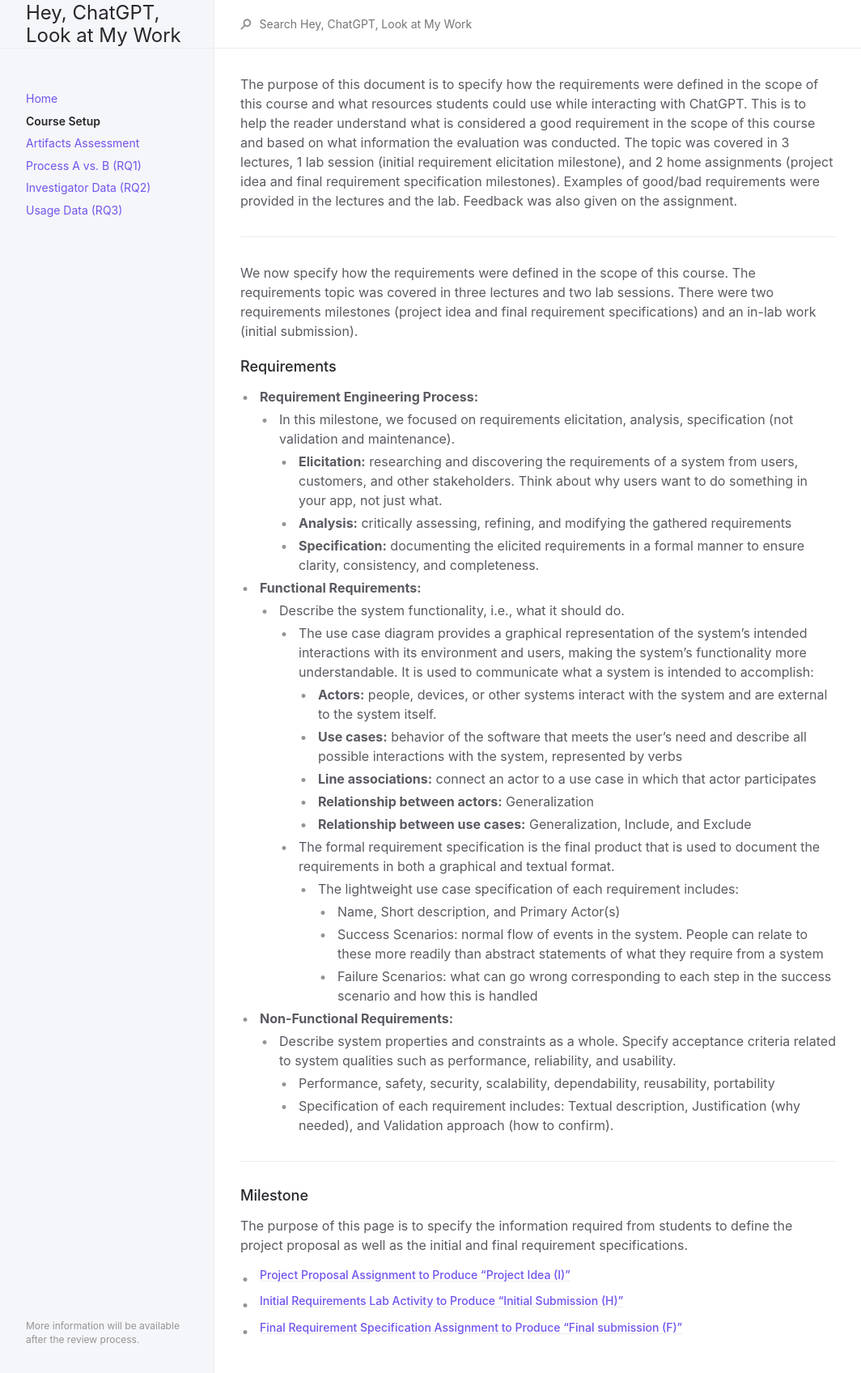
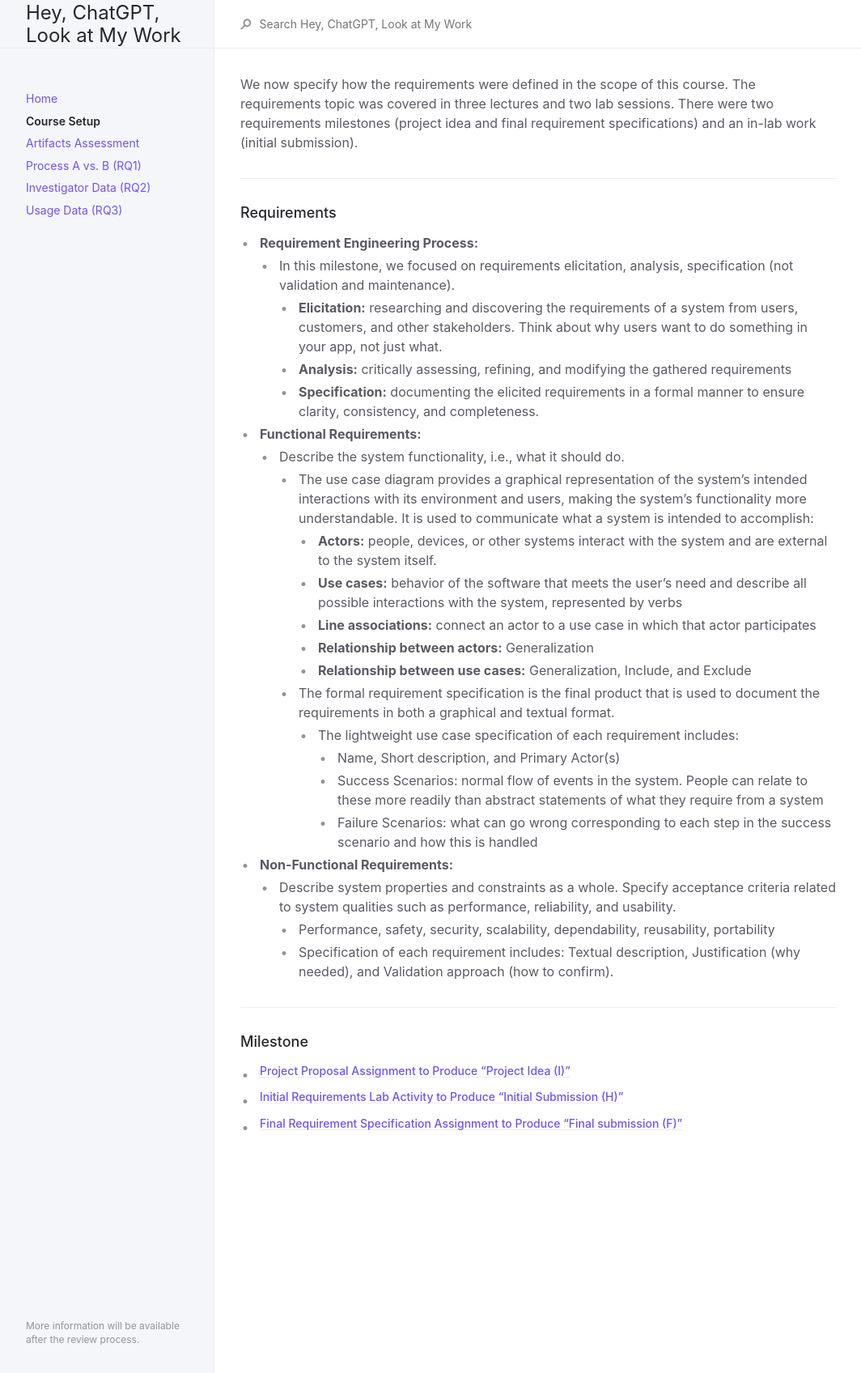
Before and after one commit to anonymousresearcher2020/anonymousresearcher2020.github.io, a Jekyll site: the page built from docs/course.md, in a window 1280 px wide. Shown: the whole page at 81% size, without its empty margins (107-1171 px from the left). Built offline with Jekyll 4.4.1, drawn with Linux system fonts in a browser that asks for light colours.

Commit message:
restructuring

```diff
--- a/docs/course.md
+++ b/docs/course.md
@@ -6,12 +6,9 @@ has_children: false
 permalink: /docs/course_setup
 ---
 
-The purpose of this document is to specify how the requirements were defined in the scope of this course and what resources students could use while interacting with ChatGPT. This is to help the reader understand what is considered a good requirement in the scope of this course and based on what information the evaluation was conducted. The topic was covered in 3 lectures, 1 lab session (initial requirement elicitation milestone), and 2 home assignments (project idea and final requirement specification milestones). Examples of good/bad requirements were provided in the lectures and the lab. Feedback was also given on the assignment.
+We now specify how the requirements were defined in the scope of this course. The requirements topic was covered in three lectures and two lab sessions. There were two requirements milestones (project idea and final requirement specifications) and an in-lab work (initial submission).
 
 ---
-
-We now specify how the requirements were defined in the scope of this course. The requirements topic was covered in three lectures and two lab sessions. There were two requirements milestones (project idea and final requirement specifications) and an in-lab work (initial submission).
-
 
 ### Requirements
 
@@ -45,8 +42,6 @@ We now specify how the requirements were defined in the scope of this course. Th
 
 ### Milestone
 
-The purpose of this page is to specify the information required from students to define the project proposal as well as the initial and final requirement specifications.
-
 
 - ##### [Project Proposal Assignment to Produce "Project Idea (I)"](data/M1_Project_Ideas.pdf)
 
```
Also changed, not shown: docs/usageData.md (+1 -1 lines), img/usagePatterns.jpg (added).
